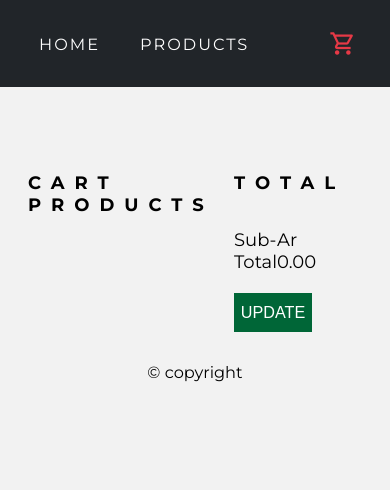
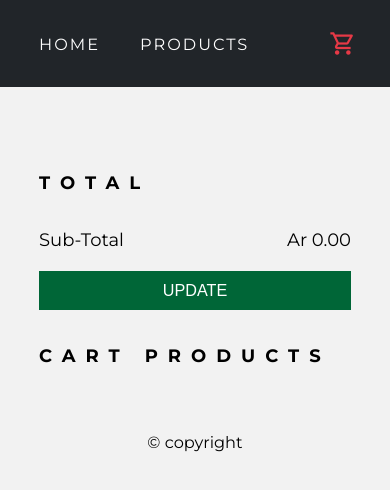
Before and after one commit to larvepeche/team6-angular, an Angular app: page /page/cart in a window 390 px wide. Shown: the top 490 px of the page. Built offline with nearby package versions, Linux system fonts and the light colour scheme.

Commit message:
Cart and products page responsive

```diff
--- a/src/app/components/section-header/section-header.component.scss
+++ b/src/app/components/section-header/section-header.component.scss
@@ -26,3 +26,9 @@
         font-size: var(--fs-400);
     }
 }
+
+@media only screen and (max-width: 768px) {
+    .header-searchbar {
+        display: none;
+    }
+}
--- a/src/app/pages/cart/cart.component.scss
+++ b/src/app/pages/cart/cart.component.scss
@@ -35,3 +35,19 @@
 .disable-checkout {
     background-color: #586861 !important;
 }
+
+@media only screen and (max-width: 768px) {
+
+    .cart-container {
+        flex-direction: column-reverse;
+
+        .product-list {
+            width: 100%;
+        }
+
+        .total {
+            width: 100%;
+            padding: 0;
+        }
+    }
+}
--- a/src/app/pages/products/products.component.html
+++ b/src/app/pages/products/products.component.html
@@ -9,11 +9,11 @@
                     <mat-icon class="icon icon-sm">chevron_left</mat-icon>
                     prev
                 </a>
-                <a class="page-i">1</a>
+                <!-- <a class="page-i">1</a>
                 <a class="page-i dots">...</a>
                 <a class="page-i">2</a>
                 <a class="page-i dots">...</a>
-                <a class="page-i">20</a>
+                <a class="page-i">20</a> -->
                 <a class="page-i" (click)="nextPrevPage(1)">
                     next
                     <mat-icon class="icon icon-sm">chevron_right</mat-icon>
```
